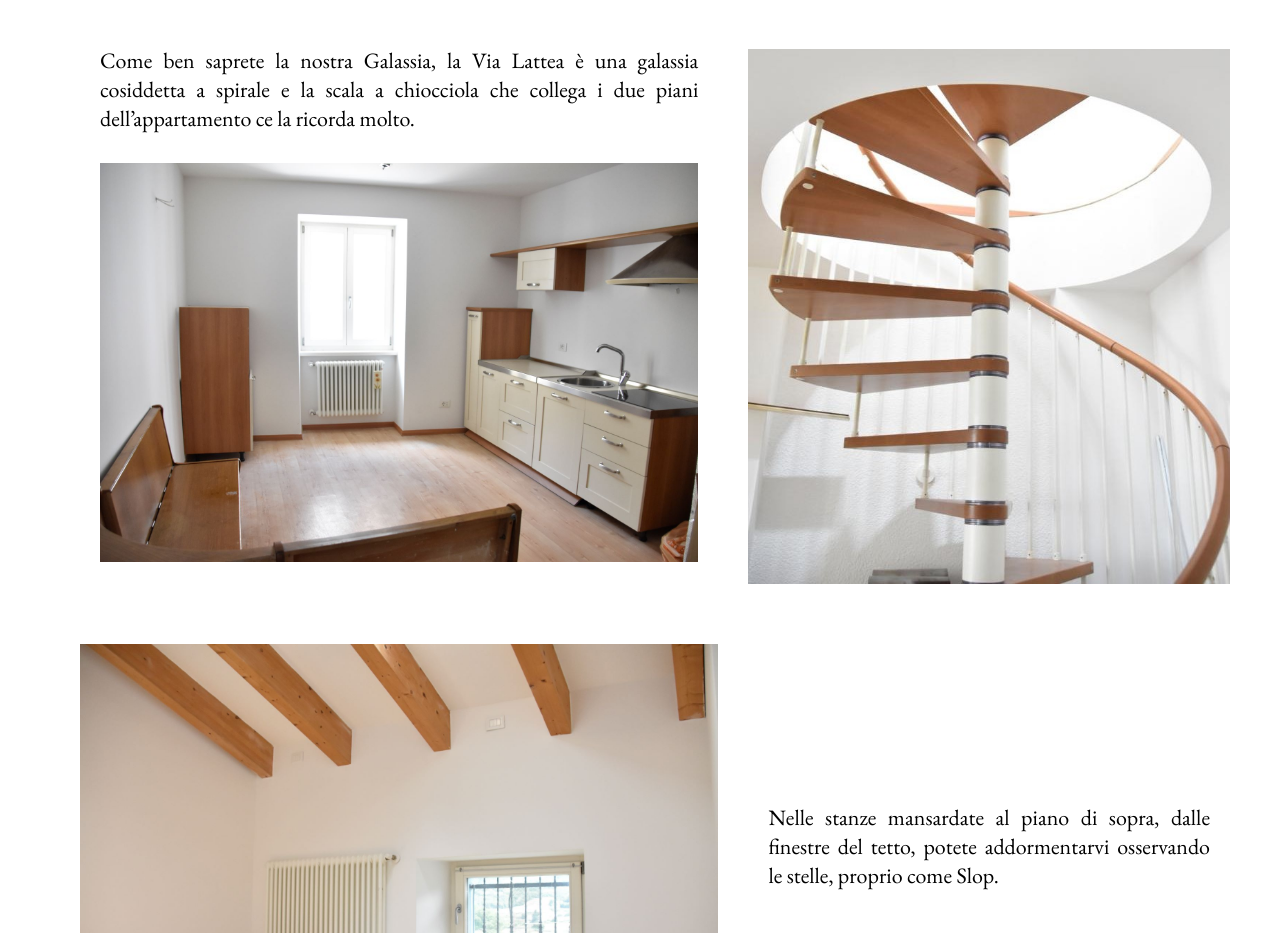
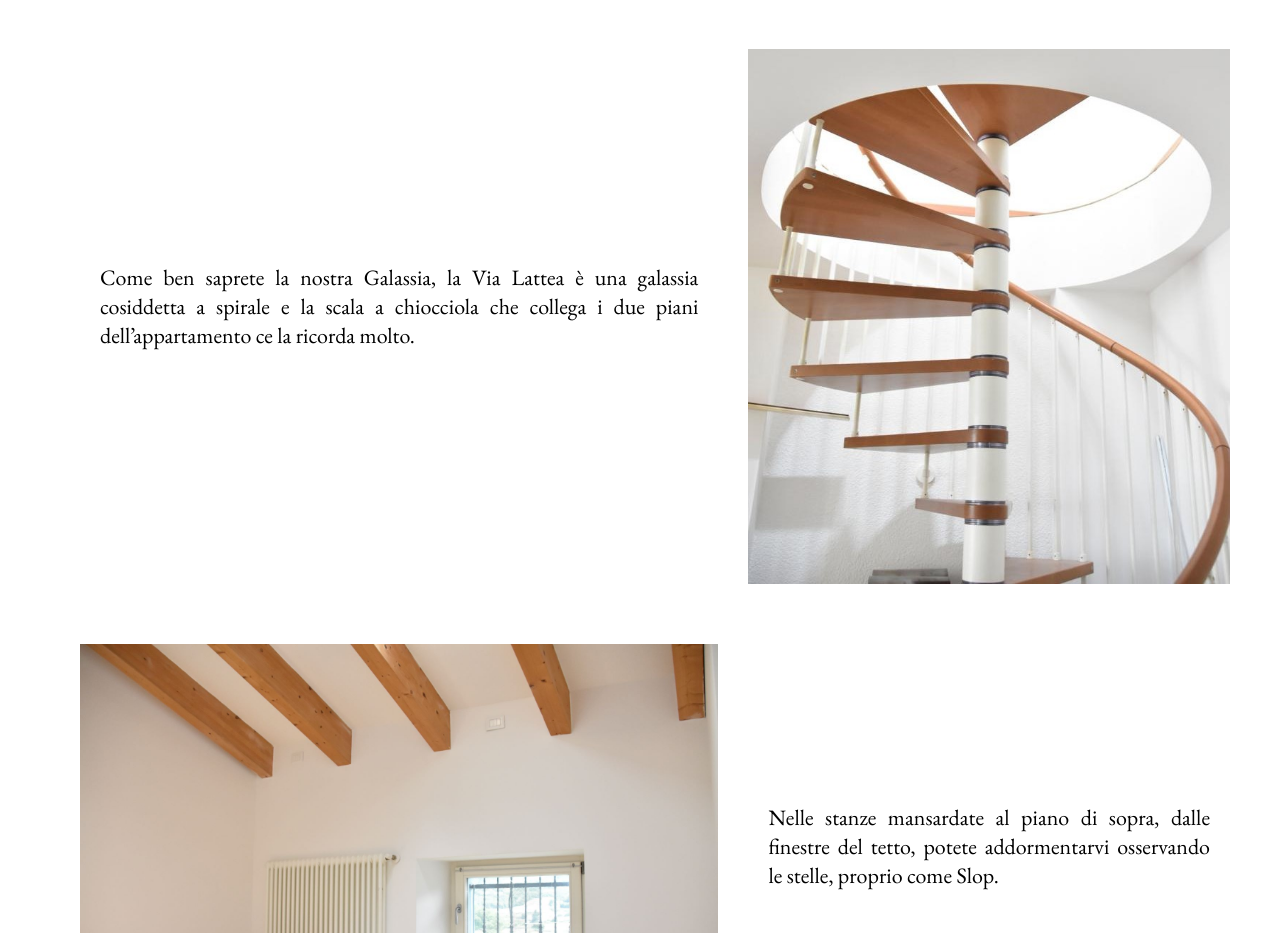
Before and after one commit to rotkraut/voncadenberg, a plain HTML site: page it/milkyway.html in a window 1280 px wide. Shown: the part 1040-1973 px from the top of the page. Drawn offline with nearby package versions, Linux system fonts and the light colour scheme; a web font is replaced by a local one.

Commit message:
deleted image milky way kitchen

```diff
--- a/it/milkyway.html
+++ b/it/milkyway.html
@@ -60,7 +60,6 @@ Von Cadenberg: Una casa tra le stelle
 
   <div class="container">
     <p>Come ben saprete la nostra Galassia, la Via Lattea è una galassia cosiddetta a spirale e la scala a chiocciola che collega i due piani dell’appartamento ce la ricorda molto.</p>
-    <img src="../img/milky-way-cucina.jpg"alt="Foto: Camera da letto."style="width:100%"title="Cucina">
   </div>
 
   <img src="../img/scala-von-cadenberg.jpeg"alt="Immagine: urano"style="width:100%"title="Scala a chiocciola">
```
